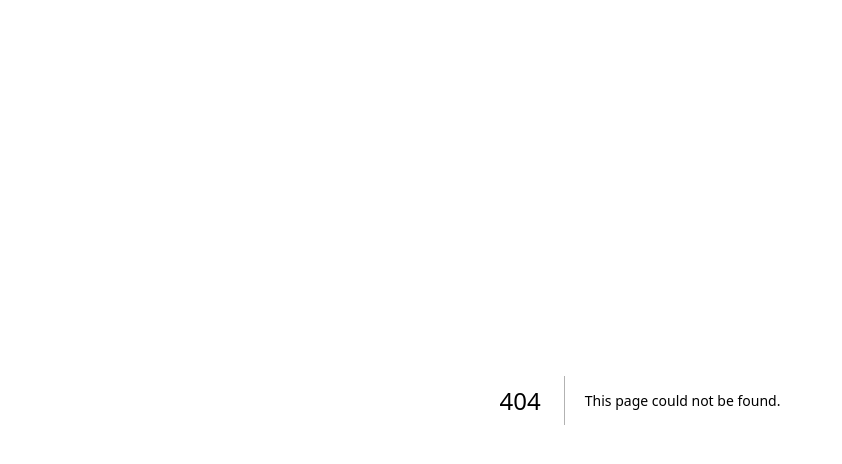
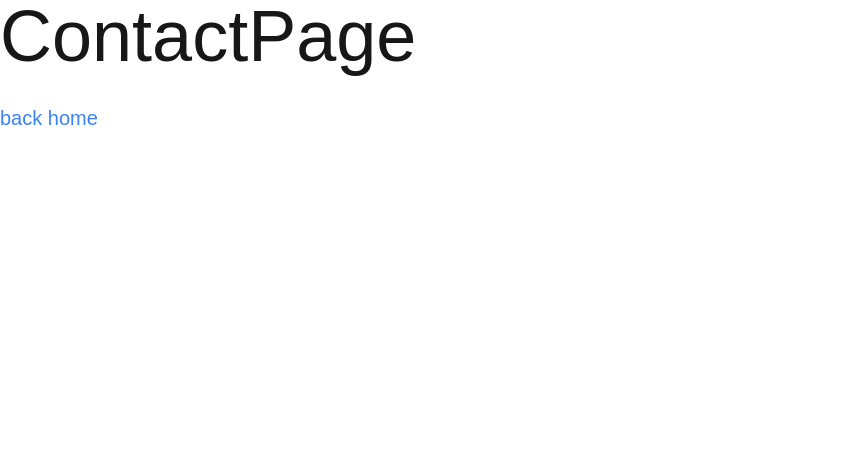
Before and after one commit to yuna-c/nextjs-tutorial, a Next.js app: page /info/contact in a window 1280 px wide. Before the commit this address had no page. Shown: the top 464 px of the page, without its empty margins (0-842 px from the left). Built offline with nearby package versions, Linux system fonts and the light colour scheme.

Commit message:
중첩 경로, 404 페이지 설정

```diff
--- /dev/null
+++ b/app/info/contact/page.tsx
@@ -0,0 +1,13 @@
+import Link from 'next/link'
+
+const ContactPage = () => {
+  return (
+    <div>
+      <h1 className="text-7xl">ContactPage</h1>
+      <Link href="/" className="text-xl text-blue-500 inline-block mt-8">
+        back home
+      </Link>
+    </div>
+  )
+}
+export default ContactPage
```
